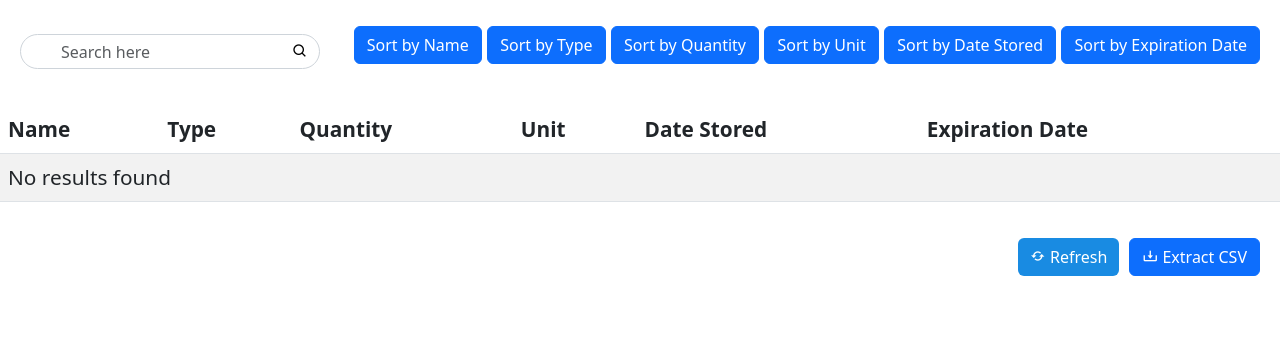
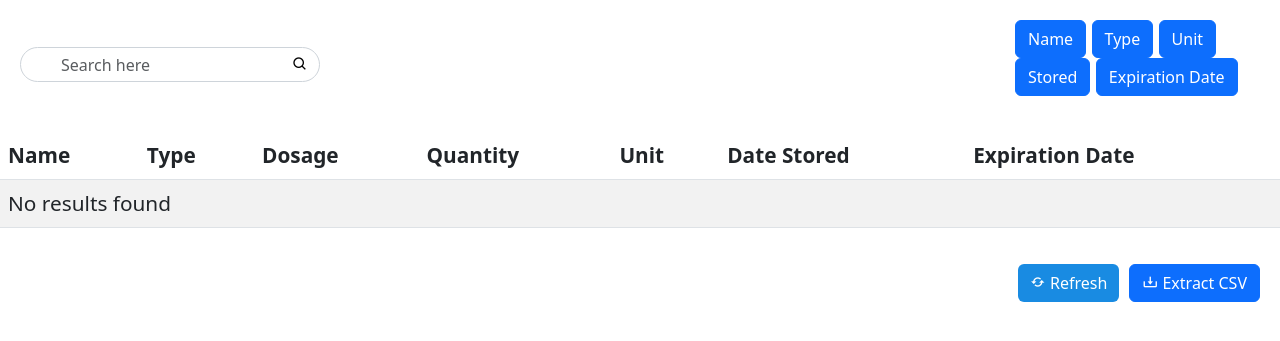
Before and after one commit to MedicineCabinet/Electronic-Medicine-Cabinet, a Flask app: page /inventory in a window 1280 px wide. Shown: the top 341 px of the page. Run offline with Flask 3, Linux system fonts and the light colour scheme; data that the repository does not hold is empty.

Commit message:
added dosage column in inventory and updated sort buttons UI

```diff
--- a/app.py
+++ b/app.py
@@ -98,16 +98,23 @@ def inventory():
     export_format = request.args.get('format')
     filename = request.args.get('filename', 'inventory_data.csv')  # Default filename
 
-    valid_sort_columns = ['name', 'type', 'quantity', 'unit', 'date_stored', 'expiration_date']
+    valid_sort_columns = ['name', 'type', 'dosage', 'quantity', 'unit', 'date_stored', 'expiration_date']
     if sort_by not in valid_sort_columns:
         sort_by = 'name'
 
-    sort_column = 'CAST(quantity AS UNSIGNED)' if sort_by == 'quantity' else sort_by
+    # Ensure proper sorting for 'quantity' and 'dosage'
+    if sort_by == 'quantity':
+        sort_column = 'CAST(quantity AS UNSIGNED)'
+    elif sort_by == 'dosage':
+        sort_column = 'dosage'  # Ensure sorting by dosage directly (if it's a string, it will be sorted alphabetically)
+    else:
+        sort_column = sort_by  # Default sorting for other fields
+
     sort_order = 'ASC' if order == 'asc' else 'DESC'
 
     cursor = conn.cursor(dictionary=True)
     try:
-        query = f"SELECT name, type, quantity, unit, date_stored, expiration_date FROM medicine_inventory ORDER BY {sort_column} {sort_order}"
+        query = f"SELECT name, type, dosage, quantity, unit, date_stored, expiration_date FROM medicine_inventory ORDER BY {sort_column} {sort_order}"
         cursor.execute(query)
         inventory_items = cursor.fetchall()
 
@@ -116,6 +123,7 @@ def inventory():
                 item for item in inventory_items if (
                     search_term in item["name"].lower() or
                     search_term in item["type"].lower() or
+                    search_term in item["dosage"].lower() or
                     search_term in str(item["quantity"]) or
                     search_term in item["unit"].lower() or
                     search_term in item["date_stored"].isoformat().lower() or
@@ -133,10 +141,10 @@ def inventory():
     if export_format == 'csv':
         output = StringIO()
         writer = csv.writer(output)
-        writer.writerow(['Name', 'Type', 'Quantity', 'Unit', 'Date Stored', 'Expiration Date'])
+        writer.writerow(['Name', 'Type', 'Dosage', 'Quantity', 'Unit', 'Date Stored', 'Expiration Date'])
 
         for item in inventory_items:
-            writer.writerow([item['name'], item['type'], item['quantity'], item['unit'], item['date_stored'], item['expiration_date']])
+            writer.writerow([item['name'], item['type'], item['dosage'], item['quantity'], item['unit'], item['date_stored'], item['expiration_date']])
 
         response = make_response(output.getvalue())
         response.headers['Content-Disposition'] = f'attachment; filename={filename}'
@@ -149,6 +157,7 @@ def inventory():
 
     # Render the full page otherwise
     return render_template('inventory.html', inventory_items=inventory_items)
+
 
 @app.route('/doorlogs')
 def doorlogs():
--- a/static/scripts/inventory.js
+++ b/static/scripts/inventory.js
@@ -68,6 +68,20 @@ function sortInventoryByType() {
         document.getElementById('inventory-table-body').innerHTML = html;
     })
     .catch(error => console.error('Error sorting inventory by type:', error));
+}
+function sortInventoryByDosage() {
+    // Fetch the inventory sorted by dosage via AJAX
+    fetch(`/inventory?sort_by=dosage`, {
+        headers: {
+            'X-Requested-With': 'XMLHttpRequest'  // Identify this as an AJAX request
+        }
+    })
+    .then(response => response.text())
+    .then(html => {
+        // Replace the table body with the sorted rows
+        document.getElementById('inventory-table-body').innerHTML = html;
+    })
+    .catch(error => console.error('Error sorting inventory by dosage:', error));
 }
 function sortInventoryByQuantity() {
     // Fetch the inventory sorted by quantity in ascending order via AJAX
--- a/static/styles/doorlogs.css
+++ b/static/styles/doorlogs.css
@@ -19,6 +19,12 @@
 
 .button-group {
     padding: 20px;
+}
+
+.sort-text {
+    margin-left: 450px;
+    font-size: 1.2rem;
+    color: white;
 }
 
 /* Change background color and font color of active tab */
--- a/static/styles/inventory.css
+++ b/static/styles/inventory.css
@@ -50,6 +50,12 @@
     background-color: rgba(66, 167, 245, 0.8);
 }
 
+.sort-text {
+    margin-left: 620px;
+    font-size: 1.2rem;
+    color: white;
+}
+
 /* Search bar styling */
 .search-bar {
     display: flex;
--- a/templates/accounts.html
+++ b/templates/accounts.html
@@ -10,7 +10,7 @@
 </head>
 <body>
     <div>
-        <div class="tab-content" id="accounts-tabs">
+        <div class="tab-content" id="accounts-tabs"style="font-size: 1.3rem;">
             <div class="tab-pane fade show active" id="accounts" role="tabpanel">
                 <div class="inventory-header d-flex justify-content-between align-items-center mb-3">
                     <div class="search-bar mt-4">
--- a/templates/inventory.html
+++ b/templates/inventory.html
@@ -22,13 +22,15 @@
                         </form>
                     </div>
 
+                    <p class="sort-text mb-0 me-3">Sort by:</p>
                     <div class="button-group">
-                        <button class="btn btn-primary" onclick="sortInventoryByName()">Sort by Name</button>
-                        <button class="btn btn-primary" onclick="sortInventoryByType()">Sort by Type</button>
-                        <button class="btn btn-primary" onclick="sortInventoryByQuantity()">Sort by Quantity</button>
-                        <button class="btn btn-primary" onclick="sortInventoryByUnit()">Sort by Unit</button>
-                        <button class="btn btn-primary" onclick="sortInventoryByDateStored()">Sort by Date Stored</button>
-                        <button class="btn btn-primary" onclick="sortInventoryByExpirationDate()">Sort by Expiration Date</button>
+                        <button class="btn btn-primary" onclick="sortInventoryByName()">Name</button>
+                        <button class="btn btn-primary" onclick="sortInventoryByType()">Type</button>
+                    <!--<button class="btn btn-primary" onclick="sortInventoryByDosage()">Dosage</button>
+                        <button class="btn btn-primary" onclick="sortInventoryByQuantity()">Quantity</button>-->
+                        <button class="btn btn-primary" onclick="sortInventoryByUnit()">Unit</button>
+                        <button class="btn btn-primary" onclick="sortInventoryByDateStored()">Stored</button>
+                        <button class="btn btn-primary" onclick="sortInventoryByExpirationDate()">Expiration Date</button>
                     </div>
                 </div>
 
@@ -38,6 +40,7 @@
                             <tr>
                                 <th>Name</th>
                                 <th>Type</th>
+                                <th>Dosage</th>
                                 <th>Quantity</th>
                                 <th>Unit</th>
                                 <th>Date Stored</th>
--- a/templates/inventory_table_rows.html
+++ b/templates/inventory_table_rows.html
@@ -2,6 +2,7 @@
 <tr>
     <td>{{ item.name }}</td>
     <td>{{ item.type }}</td>
+    <td>{{ item.dosage }}</td>
     <td>{{ item.quantity }}</td>
     <td>{{ item.unit }}</td>
     <td>{{ item.date_stored }}</td>
@@ -9,6 +10,6 @@
 </tr>
 {% else %}
 <tr>
-    <td colspan="6">No results found</td>
+    <td colspan="7">No results found</td>
 </tr>
 {% endfor %}
```
Also changed, not shown: static/styles/accounts.css (+91 -0 lines), templates/doorlogs.html (+8 -7 lines), templates/home.html (+10 -10 lines).
